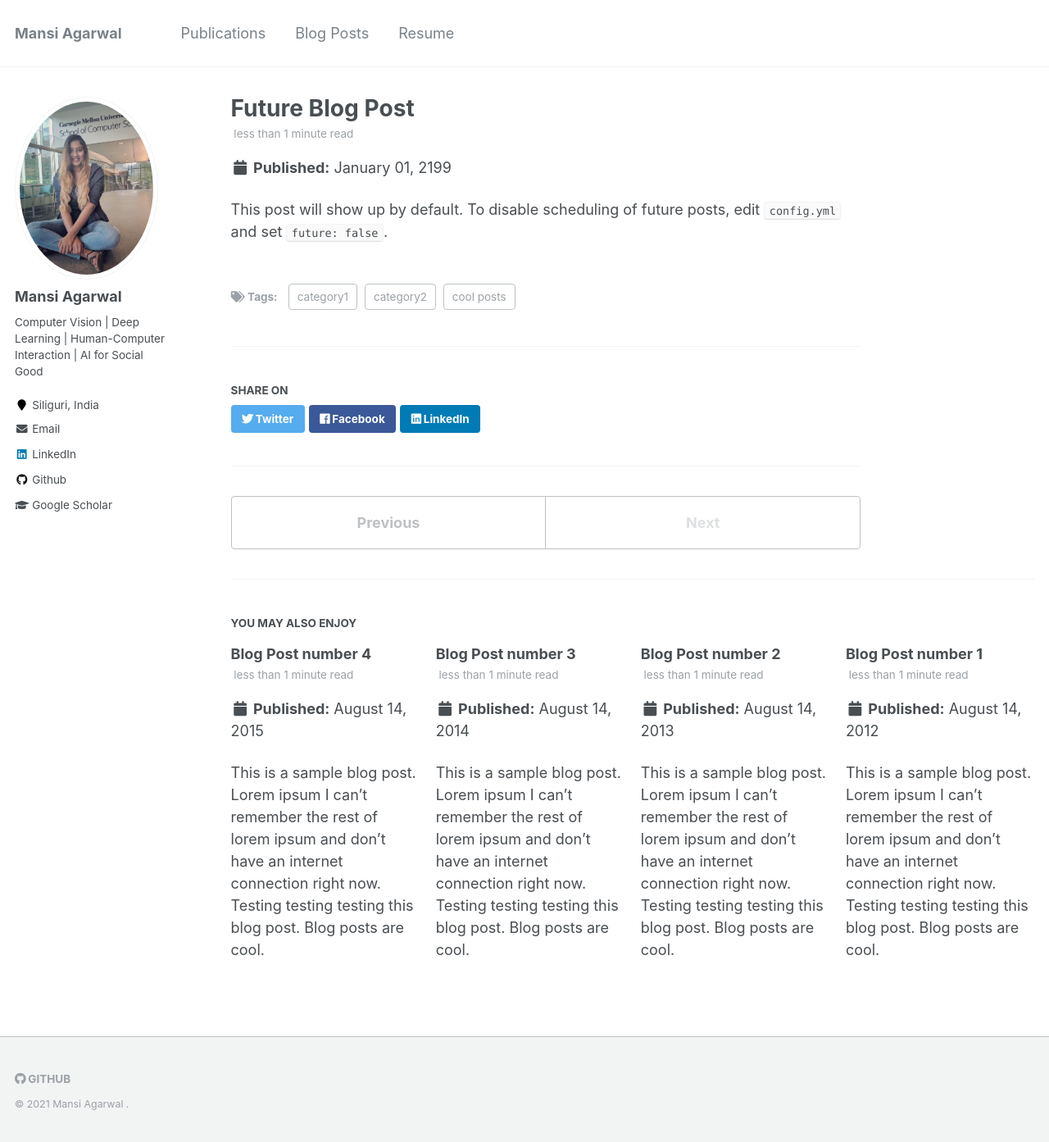
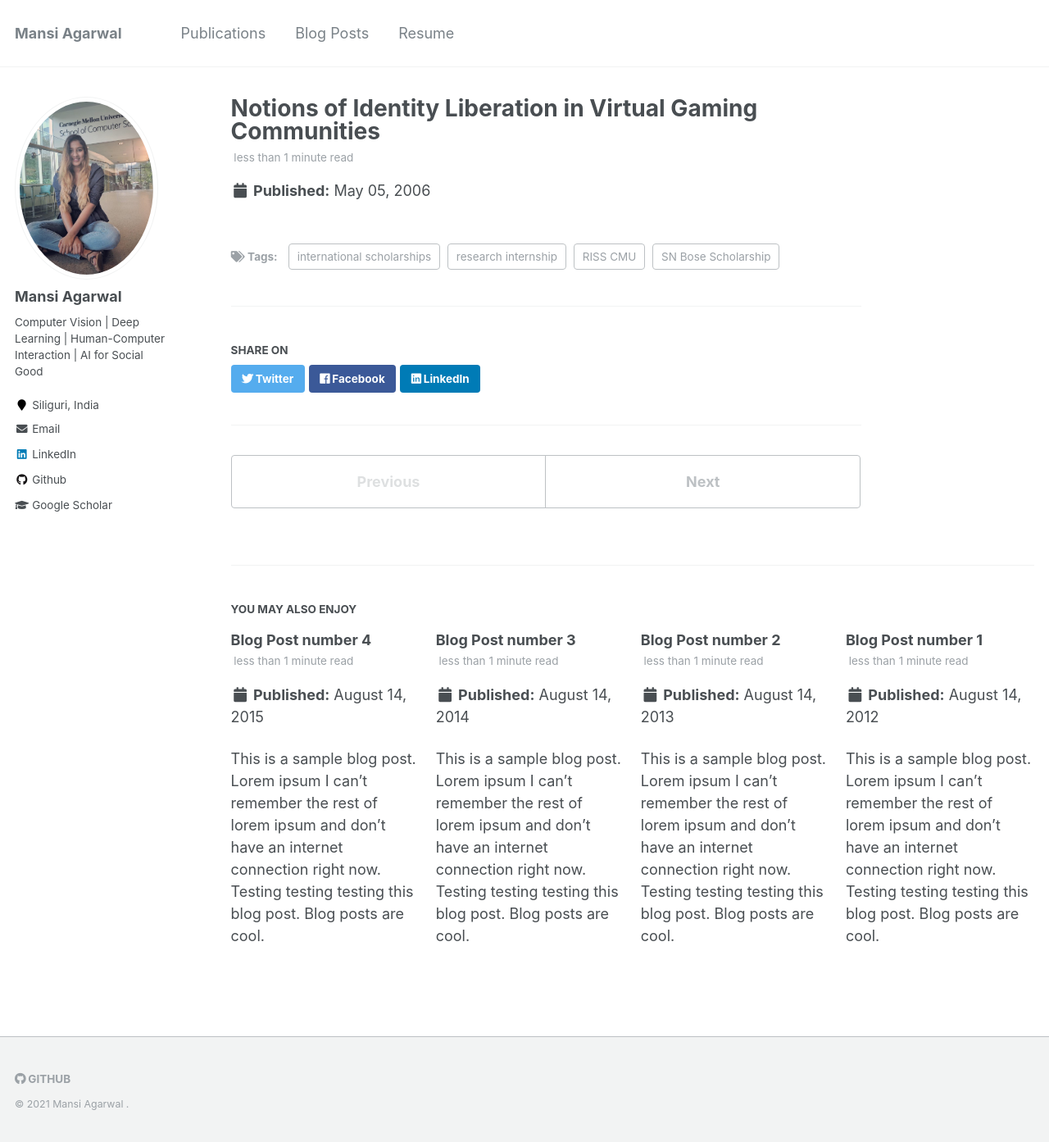
Before and after one commit to MansiAgarwal11/MansiAgarwal11.github.io, a Jekyll site: the page built from _posts/2199-01-01-future-post.md, in a window 1280 px wide and 1393 px high. Shown: the whole window at 82% size. Built offline with Jekyll 4.4.1, drawn with Linux system fonts in a browser that asks for light colours.

Commit message:
Update 2199-01-01-future-post.md

```diff
--- a/_posts/2199-01-01-future-post.md
+++ b/_posts/2199-01-01-future-post.md
@@ -1,11 +1,16 @@
 ---
-title: 'Future Blog Post'
-date: 2199-01-01
-permalink: /posts/2012/08/blog-post-4/
+id: 13
+title: Notions of Identity Liberation in Virtual Gaming Communities
+date: 2006-05-05T21:37:10+00:00
+author: Mansi
+excerpt: 'The vast worlds of MMORPGs seem close to postmodern theories of identity, as a player is able to radically constitute their on-line self at will.  Despite this, these virtual gaming communities should not be seen as safe spaces in which a subject can realize their true (or ideal) self.'
+
+permalink: /posts/2006/05/notions-of-identity-liberation-in-virtual-gaming-communities//
+redirect_from:
+  - https://medium.com/climb-dtu/hello-everyone-b7e8d7f945ef
 tags:
-  - cool posts
-  - category1
-  - category2
+  - international scholarships
+  - research internship
+  - SN Bose Scholarship
+  - RISS CMU
 ---
-
-This post will show up by default. To disable scheduling of future posts, edit `config.yml` and set `future: false`.
```
